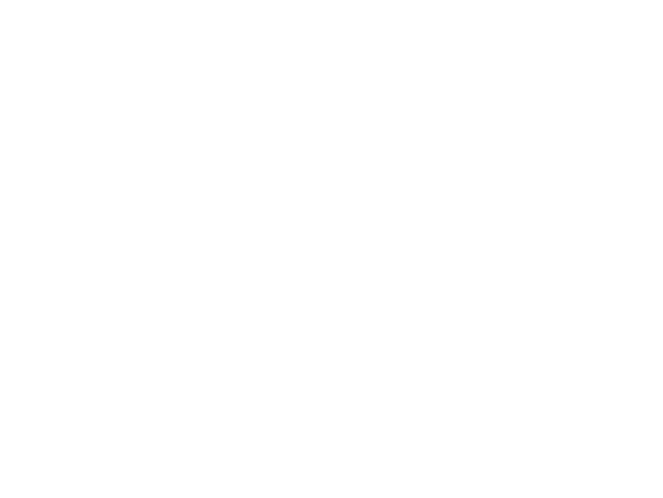
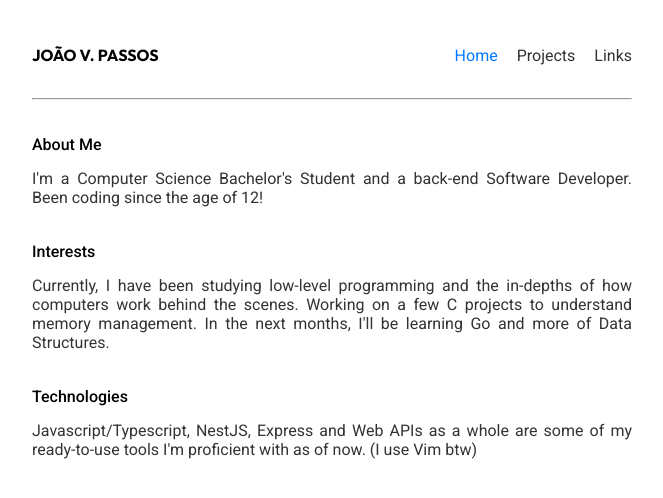
Before and after one commit to iampassos/portfolio, a plain HTML site: page index.html in a window 1280 px wide. Shown: the whole page, without its empty margins (308-971 px from the left). Drawn offline with Linux system fonts and the light colour scheme.

Commit message:
feat: finish home page

```diff
--- a/index.html
+++ b/index.html
@@ -3,11 +3,39 @@
 
 <head>
   <meta charset="UTF-8">
-  <meta name="viewport" content="width=device-width, initial-scale=1.0">
   <title>J. V. Passos</title>
+  <link
+    href="https://fonts.googleapis.com/css2?family=Outfit:wght@100..900&family=Roboto+Condensed:ital,wght@0,100..900;1,100..900&family=Roboto:ital,wght@0,100;0,300;0,400;0,500;0,700;0,900;1,100;1,300;1,400;1,500;1,700;1,900&display=swap"
+    rel="stylesheet">
+  <link rel="icon" href="img/perfil.png" type="image/png">
+  <link rel="stylesheet" href="style.css">
 </head>
 
 <body>
+  <div class="container">
+    <div class="top-bar">
+      <p class="name">JOÃO V. PASSOS</p>
+      <div class="button-container">
+        <a href="index.html" class="top-button active">Home</a>
+        <a href="projects.html" class="top-button">Projects</a>
+        <a href="links.html" class="top-button">Links</a>
+      </div>
+    </div>
+
+    <hr class="top-divider">
+
+    <h4 id="about">About Me</h4>
+    <p>I'm a Computer Science Bachelor's Student and a back-end Software Developer. Been coding since the age of 12!</p>
+
+    <h4 id="interests">Interests</h4>
+    <p>Currently, I have been studying low-level programming and the in-depths of how computers work behind the scenes.
+      Working on a few C projects to understand memory management. In the next months, I'll be learning Go and more of
+      Data Structures.</p>
+
+    <h4 id="technologies">Technologies</h4>
+    <p>Javascript/Typescript, NestJS, Express and Web APIs as a whole are some of my ready-to-use tools I'm proficient
+      with as of now. (I use Vim btw)</p>
+  </div>
 </body>
 
 </html>
--- a/style.css
+++ b/style.css
@@ -0,0 +1,61 @@
+body {
+  display: flex;
+  flex-direction: column;
+  justify-content: flex-start;
+  align-items: center;
+  height: 100vh;
+  margin: 0;
+  font-family: Roboto, sans-serif;
+  text-align: left;
+}
+
+.top-bar {
+  display: flex;
+  justify-content: space-between;
+  align-items: center;
+  width: 100%;
+  padding: 10px 0;
+}
+
+.name {
+  font-weight: bold;
+  font-family: outfit;
+  color: black;
+}
+
+.top-button {
+  background: none;
+  border: none;
+  color: #333;
+  font-size: 16px;
+  margin-left: 15px;
+  cursor: pointer;
+  text-decoration: none;
+  transition: color 0.3s;
+}
+
+.top-button:hover {
+  color: #007BFF;
+}
+
+.top-button.active {
+  color: #007BFF;
+}
+
+.container {
+  padding: 20px;
+  border-radius: 10px;
+  max-width: 600px;
+}
+
+h4 {
+  margin-top: 35px;
+  margin-bottom: 10px;
+  font-weight: 500;
+}
+
+p {
+  margin: 15px 0;
+  text-align: justify;
+  color: #333333;
+}
```
Also changed, not shown: img/perfil.png (added).
